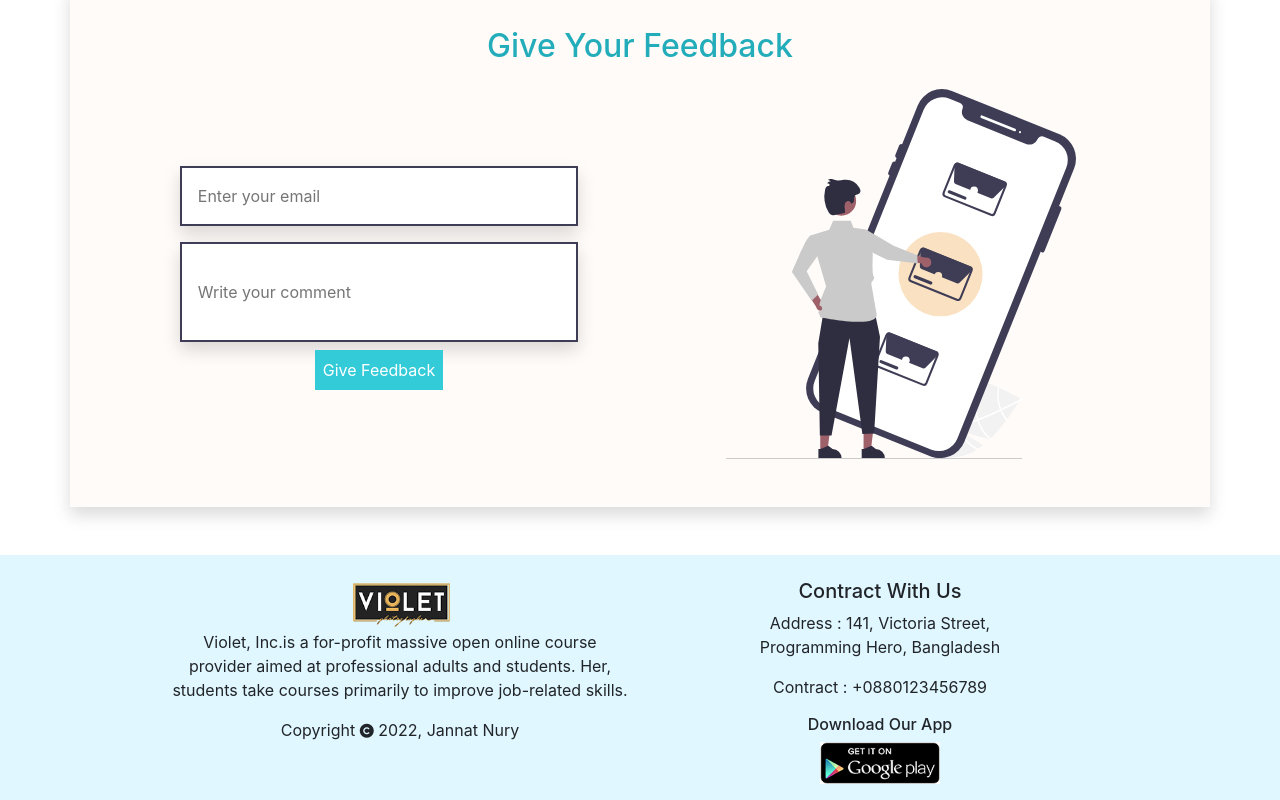
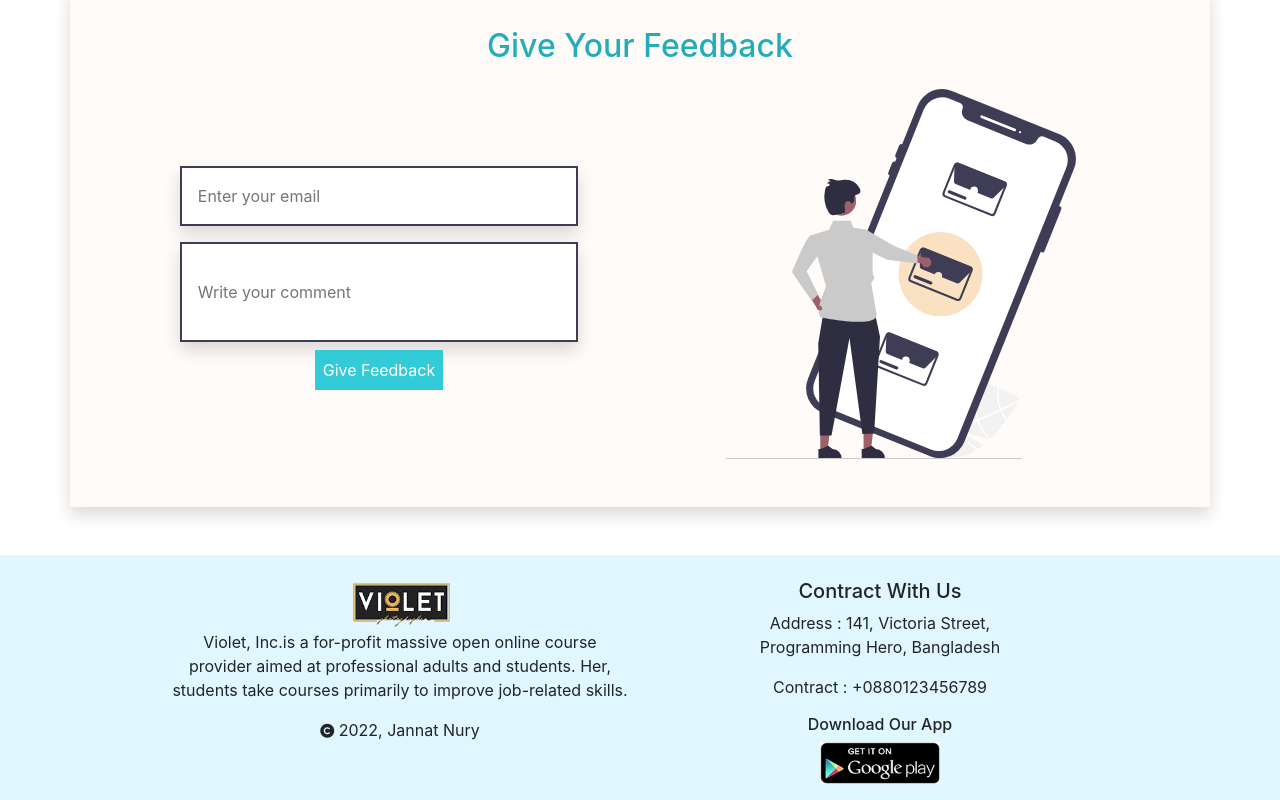
Before and after one commit to jannatnury/violet, a React (Create React App) app: page / in a window 1280 px wide. Shown: the part 2465-3265 px from the top of the page. Built offline with nearby package versions, Linux system fonts and the light colour scheme; no server answers.

Commit message:
some file edited

```diff
--- a/public/index.html
+++ b/public/index.html
@@ -2,14 +2,14 @@
 <html lang="en">
   <head>
     <meta charset="utf-8" />
-    <link rel="icon" href="%PUBLIC_URL%/favicon.ico" />
+    <link rel="icon" href="%PUBLIC_URL%/favicon.jpg" />
     <meta name="viewport" content="width=device-width, initial-scale=1" />
     <meta name="theme-color" content="#000000" />
     <meta
       name="description"
       content="Web site created using create-react-app"
     />
-    <link rel="apple-touch-icon" href="%PUBLIC_URL%/logo192.png" />
+
     <!--
       manifest.json provides metadata used when your web app is installed on a
       user's mobile device or desktop. See https://developers.google.com/web/fundamentals/web-app-manifest/
@@ -46,5 +46,8 @@
       To begin the development, run `npm start` or `yarn start`.
       To create a production bundle, use `npm run build` or `yarn build`.
     -->
+    <!-- js CDN -->
+    <script src="https://cdn.jsdelivr.net/npm/bootstrap@5.1.3/dist/js/bootstrap.bundle.min.js" integrity="sha384-ka7Sk0Gln4gmtz2MlQnikT1wXgYsOg+OMhuP+IlRH9sENBO0LRn5q+8nbTov4+1p" crossorigin="anonymous"></script>
+
   </body>
 </html>
--- a/src/components/Footer/Footer.js
+++ b/src/components/Footer/Footer.js
@@ -13,7 +13,7 @@ const Footer = () => {
                     <img src={logo} alt="" /></Link>
                     <p>Violet, Inc.is a for-profit massive open online course provider aimed at professional adults and students. Her, students take courses primarily to improve job-related skills.
                     </p>
-                    <p>Copyright <small><i className="fas fa-copyright"></i></small> 2022, Jannat Nury</p>
+                    <p> <small><i className="fas fa-copyright"></i></small> 2022, Jannat Nury</p>
                 </div>
                 <div className="col-lg-6">
                     <h5>Contract With Us</h5>
```
Also changed, not shown: 1 other file (tests, documents, lock files or other folders).
